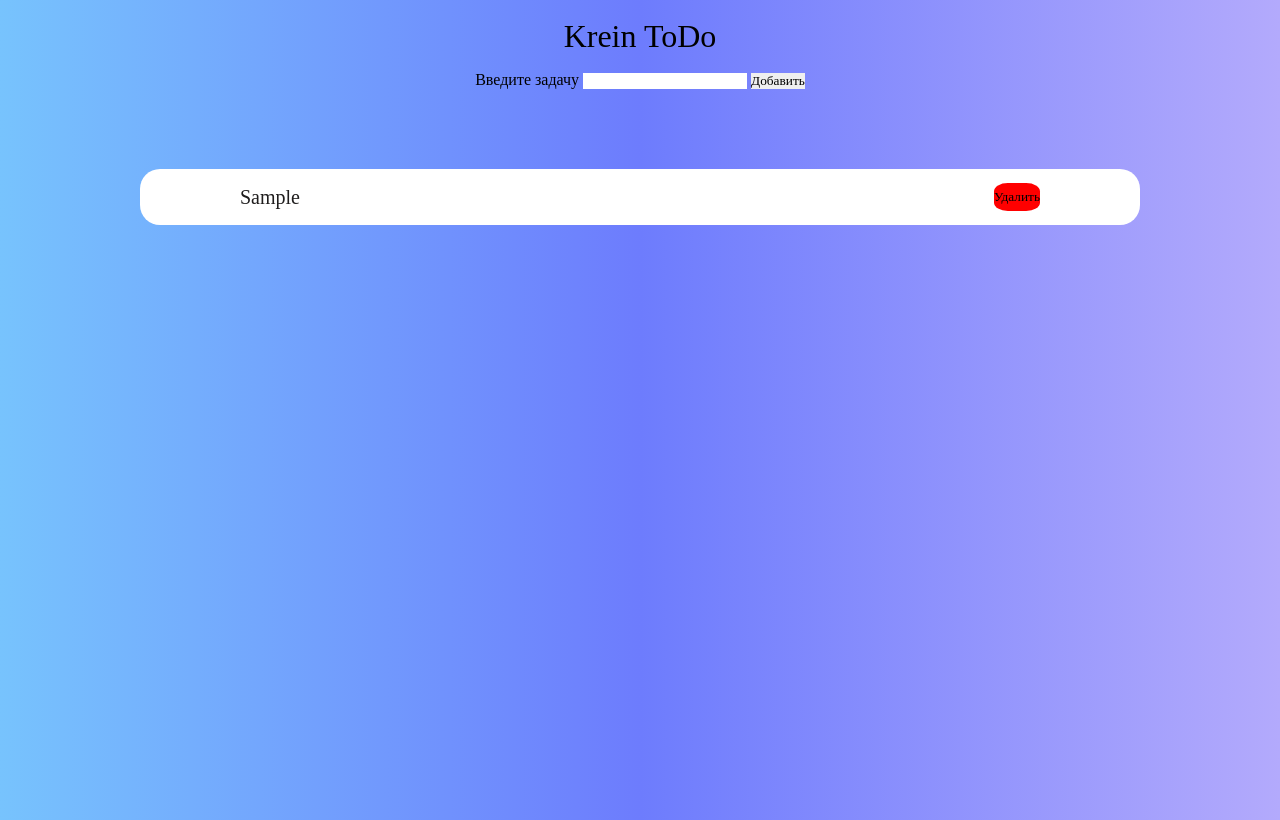
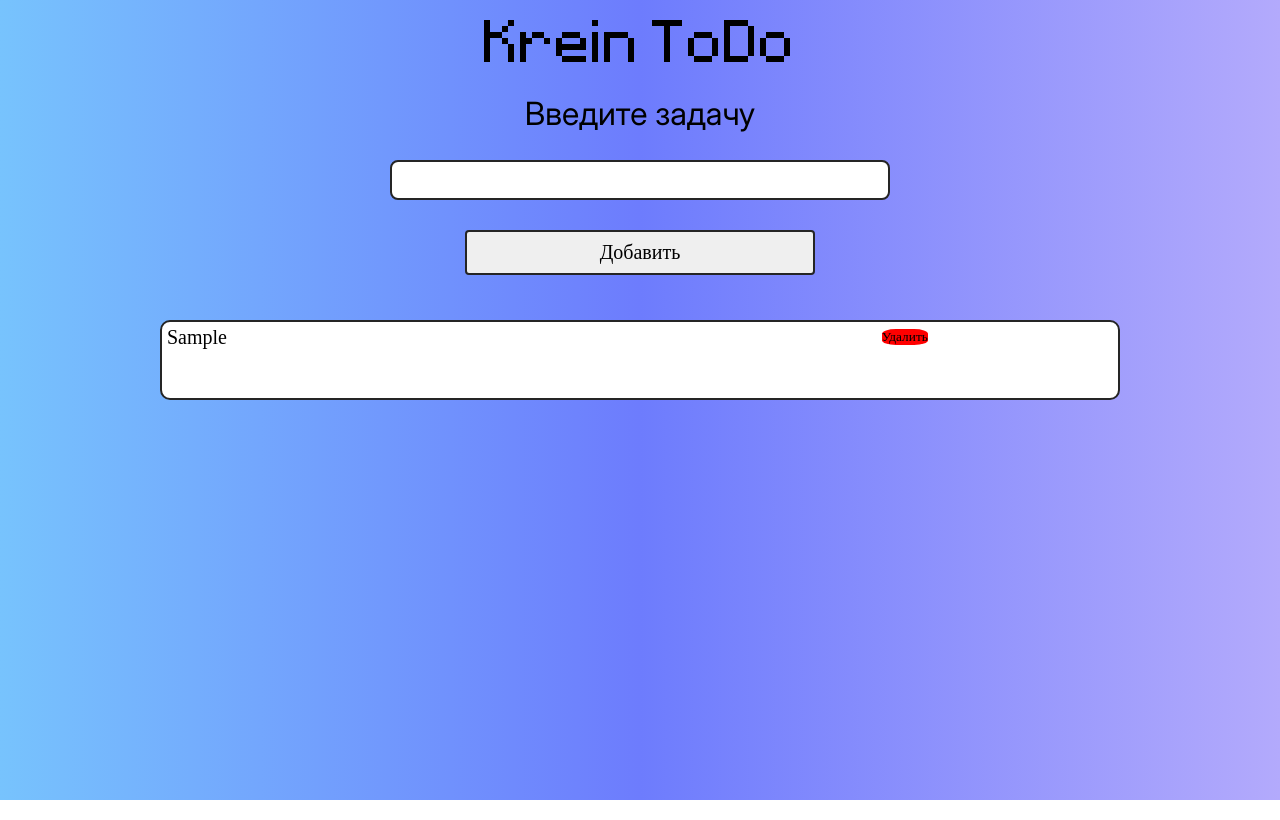
Before and after one commit to KreiNafig/Krein-ToDo, a plain HTML site: page src/index.html in a window 1280 px wide. Both pictures are taken after typing "Sample" into the empty fields and a click on the button "Добавить". Drawn offline with Linux system fonts and the light colour scheme.

Commit message:
first update

```diff
--- a/src/css/index.css
+++ b/src/css/index.css
@@ -30,22 +30,80 @@ a:hover{text-decoration: none;}
 ul li{list-style-type: none;}
 img{vertical-align: top;}
 h1,h2, h3, h4, h5, h6{font-style: inherit; font-weight: 400;}
-
+@font-face {
+    font-family: "Minecraft";
+    src: url('../fonts/Minecraft_1.1.ttf');
+}
+@font-face {
+    font-family: "Inter";
+    src: url('../fonts/Inter-VariableFont_opsz\,wght.ttf');
+}
 body {
     background: #77C3FD;
     background: linear-gradient(90deg, rgba(119, 195, 253, 1) 0%, rgba(109, 124, 253, 1) 50%, rgba(179, 170, 252, 1) 100%);
 }
+header {
+    font-family: "Minecraft";
+    font-size: 24px;
+    text-align: center;
+    margin-bottom: 30px;
+    padding-top: 20px;
+}
+.toDoForm {
+    display: flex;
+    flex-direction: column;
+}
+.toDoForm > label {
+    text-align: center;
+}
+.toDoForm > label > h2 {
+    font-size: 32px;
+    font-family: "Inter";
+}
+.toDoForm > input {
+    margin: 0 auto;
+    width: 500px;
+    margin-top: 30px;
+    height: 40px;
+    font-size: 28px;
+    border-radius: 8px;
+    border: 2px solid rgb(37, 37, 37);
+}
+.toDoForm > button {
+    margin: 0 auto;
+    margin-top: 30px;
+    height: 45px;
+    width: 350px;
+    border-radius: 4px;
+    font-size: 20px;
+    font-weight: 500;
+    border: 2px solid rgb(37, 37, 37);
+}
 .taskLi {
-    display: flex;
-    border-radius: 20px;
-    width: 1000px;
-    margin-top: 80px;
+    margin: 0 auto;
     background-color: white;
-    color: rgb(31, 29, 29);
-    justify-content: space-around;
-    min-height: 7vh;
-    word-wrap: break-word;
+    width: 75vw;
+    margin-bottom: 35px;
+    height: 10vh;
+    border-radius: 10px;
+    border: 2px solid rgb(37, 37, 37);
+    padding-top: 5px;
+    padding-left: 5px;
 }
+.taskLi:first-child {
+    margin-top: 45px;
+}
+
+
+
+
+
+
+
+
+
+
+
 .content {
     width: 80%;
     display: flex;
@@ -64,15 +122,39 @@ body {
     margin-right: 100px;
 }
 
-header {
-    max-width: 1900px;
-    text-align: center;
-    margin: 0 auto;
-    margin-bottom: 20px;
-    margin-top: 20px;
-}
+
 main {
     display: flex;
     flex-direction: column;
     align-items: center;
 }
+
+
+
+
+
+
+
+@media (max-width: 1200px) {
+}
+
+@media (max-width: 768px) {
+    .toDoForm > input {
+        margin: 0 auto;
+        width: 431px;
+        margin-top: 25px;
+    }
+}
+
+@media (max-width: 480px) {
+    header {
+        font-size: 18px;
+    }
+    .toDoForm > input {
+        width: 70vw;
+        margin-top: 20px;
+    }
+    .toDoForm > button {
+        width: 50vw;
+    }
+}
--- a/src/index.html
+++ b/src/index.html
@@ -11,10 +11,9 @@
         <h1>Krein ToDo</h1>
     </header>
     <main>
-    <form id="task">
-        <label for="taskLabel">Введите задачу</label>
+    <form id="task" class="toDoForm">
+        <label for="taskLabel"><h2>Введите задачу</h2></label>
         <input id="taskLabel" type="text" name="task"/>
-
         <button type="submit">Добавить</button>
     </form>
     <ul id="taskList"></ul>
```
Also changed, not shown: src/fonts/Inter-VariableFont_opsz,wght.ttf (added), src/fonts/Minecraft_1.1.ttf (added).
